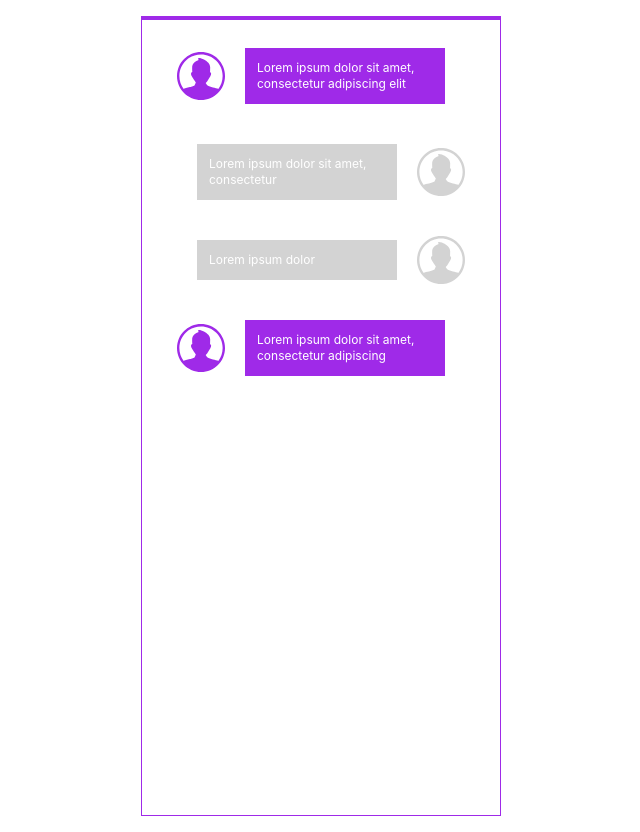
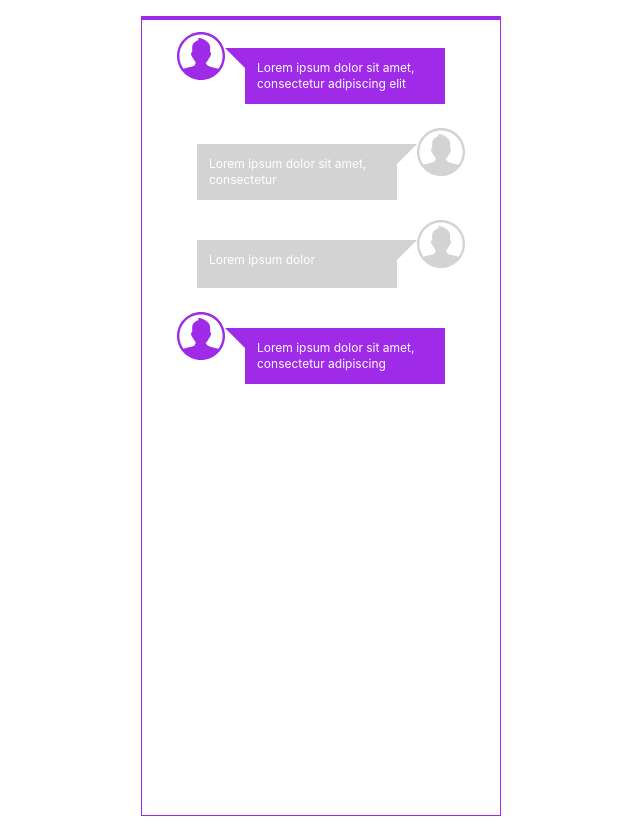
Before and after one commit to jydoskey/test-task, a Vue app: page / in a window 1280 px wide. Shown: the whole page, without its empty margins (319-959 px from the left). Built offline with nearby package versions, Linux system fonts and the light colour scheme.

Commit message:
corrected img class name and adjusted style

```diff
--- a/src/components/HomeView.vue
+++ b/src/components/HomeView.vue
@@ -3,7 +3,7 @@
     <div class="phone-body">
       <div class="chat-view">
         <img
-          class="left-icon"
+          class="img-icon"
           src="@/assets/user-profile-icon-left.svg"
           alt="profile icon"
         />
@@ -20,26 +20,26 @@
           </div>
         </div>
         <img
-          class="left-icon"
+          class="img-icon"
           src="@/assets/user-profile-icon-right.svg"
           alt="profile icon"
         />
       </div>
-       <div class="chat-view">
+      <div class="chat-view">
         <div class="chat-box bg-[#d3d3d3] triangle right-top">
           <div class="chat-text">
             <p>Lorem ipsum dolor</p>
           </div>
         </div>
         <img
-          class="left-icon"
+          class="img-icon"
           src="@/assets/user-profile-icon-right.svg"
           alt="profile icon"
         />
       </div>
       <div class="chat-view">
         <img
-          class="left-icon"
+          class="img-icon"
           src="@/assets/user-profile-icon-left.svg"
           alt="profile icon"
         />
@@ -51,6 +51,9 @@
       </div>
     </div>
   </main>
+  <footer>
+
+  </footer>
 </template>
 
 <style>
@@ -58,8 +61,8 @@
   @apply w-[360px] h-screen border border-solid border-[#9f2ae8] border-t-4 p-2;
 }
 
-.left-icon {
-  @apply w-12;
+.img-icon {
+  @apply w-12 pb-10;
 }
 
 .chat-view {
@@ -71,14 +74,14 @@
 }
 
 .triangle.left-top:after {
-  @apply w-0 h-0 top-0 right-auto -left-5 bottom-auto absolute content-none;
+  @apply w-0 h-0 top-0 right-auto -left-5 bottom-auto absolute content-[""];
   border: 22px solid;
   border-color: #9f2ae8 transparent transparent transparent;
 }
 
 .triangle.right-top:before {
-  @apply w-0 h-0 top-0 -right-5 left-auto bottom-auto absolute content-none;
   border: 32px solid;
+  @apply w-0 h-0 top-0 -right-5 left-auto bottom-auto absolute content-[""];
   border-color: #d3d3d3 transparent transparent transparent;
 }
 
```
